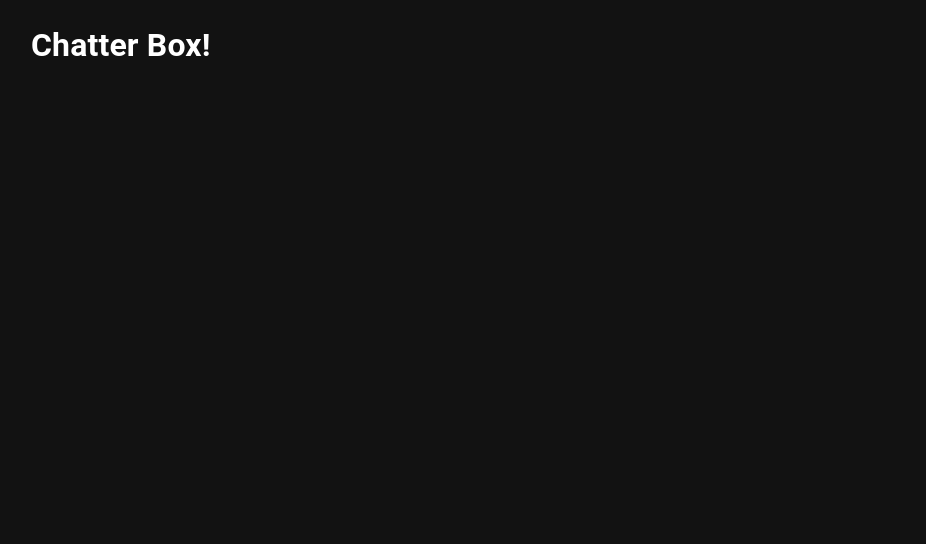
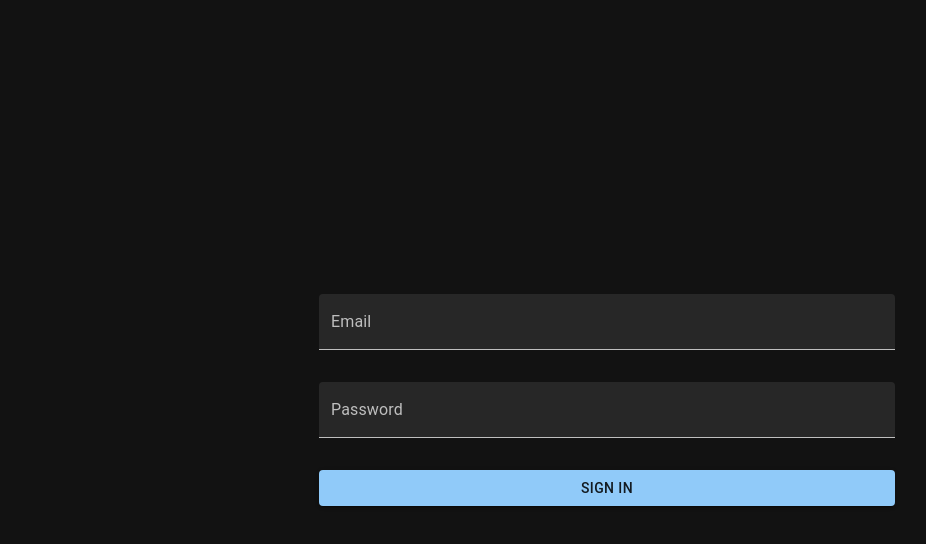
Before and after one commit to kirandash/chime-in, a React (Create React App) app in the folder chatterbox-ui/: page / in a window 1280 px wide. Shown: the top 544 px of the page, without its empty margins (33-959 px from the left). Built offline with nearby package versions, Linux system fonts and the light colour scheme.

Commit message:
1.3 Login Form

```diff
--- a/chatterbox-ui/src/App.tsx
+++ b/chatterbox-ui/src/App.tsx
@@ -4,6 +4,7 @@ import {
   ThemeProvider,
   createTheme,
 } from "@mui/material";
+import Auth from "./components/auth/Auth";
 
 const darkTheme = createTheme({
   palette: {
@@ -17,7 +18,7 @@ function App() {
       {/* CSS Baseline for some default styling */}
       <CssBaseline />
       <Container>
-        <h1>Chatter Box!</h1>
+        <Auth />
       </Container>
     </ThemeProvider>
   );
--- /dev/null
+++ b/chatterbox-ui/src/components/auth/Auth.tsx
@@ -0,0 +1,42 @@
+import { Button, Stack, TextField } from "@mui/material";
+import { useState } from "react";
+
+const Auth = () => {
+  const [email, setEmail] = useState("");
+  const [password, setPassword] = useState("");
+
+  return (
+    <Stack
+      spacing={4}
+      sx={{
+        height: "100vh",
+        maxWidth: {
+          xs: "100%",
+          sm: "50%",
+        },
+        margin: "0 auto",
+        display: "flex",
+        justifyContent: "center",
+      }}
+    >
+      <TextField
+        label="Email"
+        type="email"
+        variant="filled"
+        onChange={(e) => setEmail(e.target.value)}
+        value={email}
+      />
+
+      <TextField
+        label="Password"
+        type="password"
+        variant="filled"
+        onChange={(e) => setPassword(e.target.value)}
+        value={password}
+      />
+      <Button variant="contained">Sign In</Button>
+    </Stack>
+  );
+};
+
+export default Auth;
```
Also changed, not shown: 1 other file (tests, documents, lock files or other folders).
